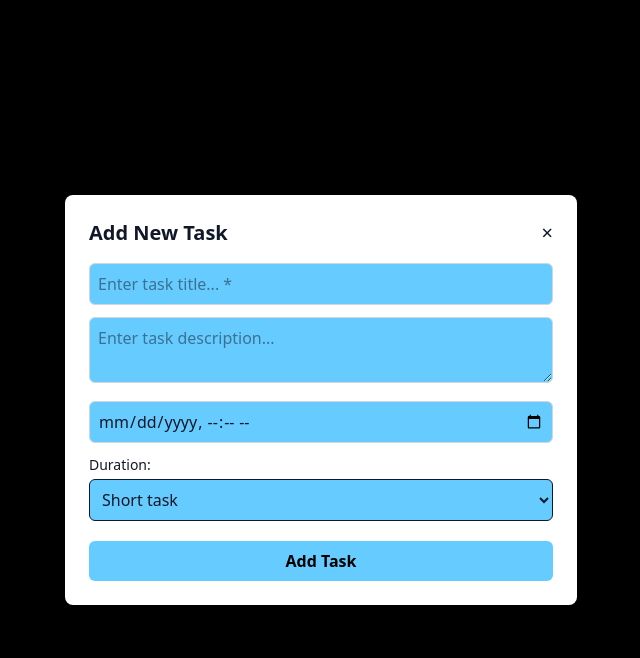
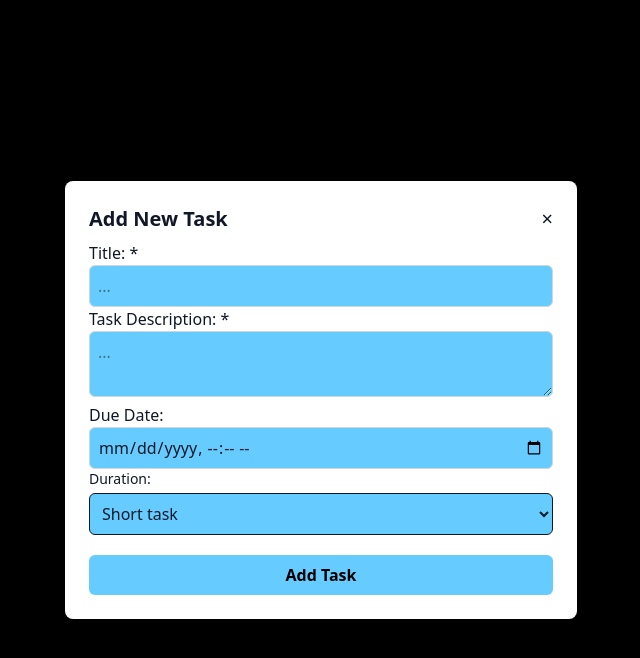
Before and after one commit to Chris-Kau/CECS-448-Final-Project, a SvelteKit app: page / in a window 1280 px wide. Both pictures are taken after typing "Sample123" into the empty fields and a click on the button "+ Create Task". Shown: the top 658 px of the page, without its empty margins (319-959 px from the left). Built offline with nearby package versions, Linux system fonts and the light colour scheme.

Commit message:
better error messages/alt text

```diff
--- a/src/routes/+page.svelte
+++ b/src/routes/+page.svelte
@@ -10,7 +10,9 @@
     let stickyNotes = [];
     let upcomingEvents = [];
     let emptyNoteTitle = false;
-
+    let noTitle = false;
+    let noDesc = false;
+    let noDate = false;
     let isTaskModalOpen = false;
 
     let newTaskTitle = "";
@@ -26,6 +28,9 @@
 
     // Modal Functions
     function openTaskModal() {
+        noTitle = false;
+        noDesc = false;
+        noDate = false;
         isTaskModalOpen = true;
     }
     function closeTaskModal() {
@@ -42,10 +47,23 @@
     }
 
     function addTaskWithDetails() {
+        noTitle = false;
+        noDesc = false;
+        noDate = false;
         if (newTaskTitle.trim() === "") {
-            emptyNoteTitle = true
+            noTitle = true;
+        };
+
+        if(newTaskDate === ""){
+            noDate = true;
+        }
+
+        if(newTaskDescription.trim() === ""){
+            noDesc = true;
+        }
+        if(noTitle || noDate || noDesc){
             return
-        };
+        }
         emptyNoteTitle = false
         const newTask = {
             id: `task-${Date.now()}`,
@@ -236,7 +254,7 @@
                                                 ? 'filter invert'
                                                 : ''}"
                                             src="./asset/trash.svg"
-                                            alt="Delete"
+                                            alt="Delete Task"
                                         />
                                     </button>
                                 </div>
@@ -257,7 +275,7 @@
                     ? 'bg-gray-800 text-gray-100'
                     : 'bg-white text-gray-900'}   p-6 w-full max-w-lg rounded-lg shadow-2xl"
             >
-                <div class="flex justify-between items-center mb-4">
+                <div class="flex justify-between items-center mb-2">
                     <h2 class="text-xl font-semibold">Add New Task</h2>
                     <button
                         on:click={closeTaskModal}
@@ -265,29 +283,37 @@
                         >&times;</button
                     >
                 </div>
-                {#if emptyNoteTitle}
-                <p class="text-red-500">Please enter a title</p>
+                {#if noTitle}
+                    <p class="text-red-500 m-0">Please enter a title</p>
                 {/if}
-
+                <p>Title: *</p>
                 <input
                     type="text"
                     bind:value={newTaskTitle}
-                    placeholder="Enter task title... *"
-                    class="w-full p-2 mb-3 border rounded-md focus:ring-cs-primary focus:border-cs-primary {isDarkMode
+                    placeholder="..."
+                    class="w-full p-2 m-0 border rounded-md focus:ring-cs-primary focus:border-cs-primary {isDarkMode
                         ? 'bg-[#00598A]'
                         : 'bg-[#66CCFF]'} border-gray-300 dark:border-gray-600"
                 />
+                {#if noDesc}
+                    <p class="text-red-500 m-0">Please enter a description</p>
+                {/if}
+                <p>Task Description: *</p>
                 <textarea
                     bind:value={newTaskDescription}
-                    placeholder="Enter task description..."
-                    class="w-full p-2 mb-3 border rounded-md focus:ring-cs-primary focus:border-cs-primary {isDarkMode
+                    placeholder="..."
+                    class="w-full p-2 m-0 border rounded-md focus:ring-cs-primary focus:border-cs-primary {isDarkMode
                         ? 'bg-[#00598A]'
                         : 'bg-[#66CCFF]'} border-gray-300 dark:border-gray-600"
                 ></textarea>
+                {#if noDate}
+                    <p class="text-red-500 m-0">Please enter a due date</p>
+                {/if}
+                <p>Due Date:</p>
                 <input
                     type="datetime-local"
                     bind:value={newTaskDate}
-                    class="w-full p-2 mb-3 border rounded-md focus:ring-cs-primary focus:border-cs-primary {isDarkMode
+                    class="w-full p-2 m-0 border rounded-md focus:ring-cs-primary focus:border-cs-primary cursor-pointer {isDarkMode
                         ? 'bg-[#00598A]'
                         : 'bg-[#66CCFF]'} border-gray-300 dark:border-gray-600"
                 />
--- a/src/routes/Header.svelte
+++ b/src/routes/Header.svelte
@@ -17,8 +17,9 @@
     <button
         on:click={toggleTheme}
         class="p-2 rounded-full bg-gray-200 dark:bg-gray-700
-            text-gray-800 dark:text-gray-200 transition-colors duration-300 hover:scale-110"
+            text-gray-800 dark:text-gray-200 transition-colors duration-300 hover:scale-110 cursor-pointer"
         aria-label="Toggle Dark Mode"
+        alt="Toggle Dark Mode"
     >
         {#if isDarkMode}
             🌙
--- a/src/routes/SideNav.svelte
+++ b/src/routes/SideNav.svelte
@@ -82,7 +82,7 @@ let isStickyNoteModalOpen = false;
         <input
             type="password"
             bind:value={token}
-            placeholder="Insert Canvas Token Here"
+            placeholder="Canvas Token..."
             class="w-[80%] my-1 p-1 text-sm rounded-md border-0
                 {!isDarkMode
                 ? 'bg-[#66CCFF] text-gray-800'
@@ -91,6 +91,7 @@ let isStickyNoteModalOpen = false;
         <button
             class="ml-3 hover:scale-[1.2]"
             on:click={() => (isTokenInfoOpen = !isTokenInfoOpen)}
+            alt="Canvas Info Button"
         >
             ℹ️
         </button>
@@ -130,7 +131,8 @@ let isStickyNoteModalOpen = false;
         class="w-[80%] mx-1 py-1 mb-5 rounded-md
             transition duration-200 hover:scale-[1.05] border border-cs-todo-border {!isDarkMode
             ? 'bg-[#66CCFF] text-black'
-            : 'bg-[#00598A] text-white'}"
+            : 'bg-[#00598A] text-white'}
+            dark:border-gray-600 hover:bg-gray-400"
     >
         IMPORT CANVAS
     </button>
@@ -175,21 +177,24 @@ let isStickyNoteModalOpen = false;
                 <!-- svelte-ignore a11y_consider_explicit_label -->
                 <!-- svelte-ignore element_invalid_self_closing_tag -->
                 <button
-                    class="w-10 h-10 rounded-md transition duration-150 hover:ring-2 hover:ring-offset-2 hover:ring-note-yellow hover:ring-offset-white dark:hover:ring-offset-gray-800"
+                    class="cursor-pointer w-10 h-10 rounded-md transition duration-150 hover:ring-2 hover:ring-offset-2 hover:ring-note-yellow hover:ring-offset-white dark:hover:ring-offset-gray-800"
                     style="background-color: #fffd85"
+                    aria-label="Yellow"
                     on:click={() => handleCreateStickyNote("#fffd85")}
                 />
                 <!-- svelte-ignore element_invalid_self_closing_tag -->
                 <!-- svelte-ignore a11y_consider_explicit_label -->
                 <button
-                    class="w-10 h-10 rounded-md transition duration-150 hover:ring-2 hover:ring-offset-2 hover:ring-note-cyan hover:ring-offset-white dark:hover:ring-offset-gray-800"
+                    class="cursor-pointer w-10 h-10 rounded-md transition duration-150 hover:ring-2 hover:ring-offset-2 hover:ring-note-cyan hover:ring-offset-white dark:hover:ring-offset-gray-800"
                     style="background-color: #93ffef"
+                    aria-label="Cyan"
                     on:click={() => handleCreateStickyNote("#93ffef")}
                 />
                 <!-- svelte-ignore a11y_consider_explicit_label -->
                 <button
-                    class="w-10 h-10 rounded-md transition duration-150 hover:ring-2 hover:ring-offset-2 hover:ring-note-purple hover:ring-offset-white dark:hover:ring-offset-gray-800"
+                    class="cursor-pointer w-10 h-10 rounded-md transition duration-150 hover:ring-2 hover:ring-offset-2 hover:ring-note-purple hover:ring-offset-white dark:hover:ring-offset-gray-800"
                     style="background-color: #e9aeff"
+                    aria-label="Lavendar"
                     on:click={() => handleCreateStickyNote("#e9aeff")}
                 />
             </div>
--- a/src/routes/StickyNote.svelte
+++ b/src/routes/StickyNote.svelte
@@ -65,7 +65,7 @@
         <span class="mr-4">= {title}</span>
         <button
             on:click={handleDelete}
-            class="float-right text-base text-cs-text-light hover:text-black hover:scale-125 transition"
+            class="float-right text-base text-cs-text-light hover:text-black hover:scale-125 transition cursor-pointer"
             >&times;</button
         >
     </div>
```
